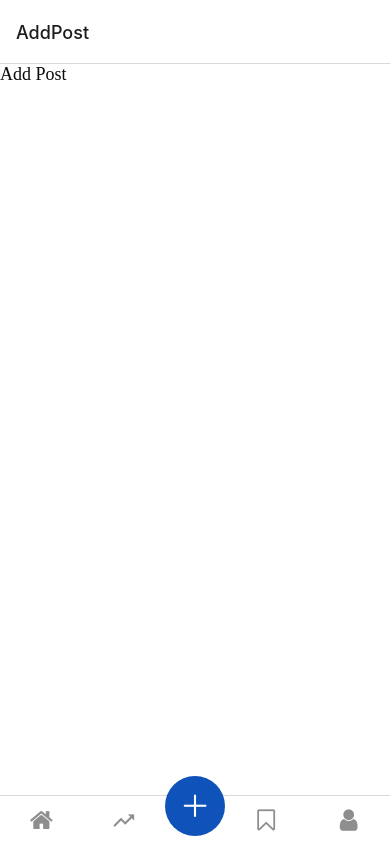
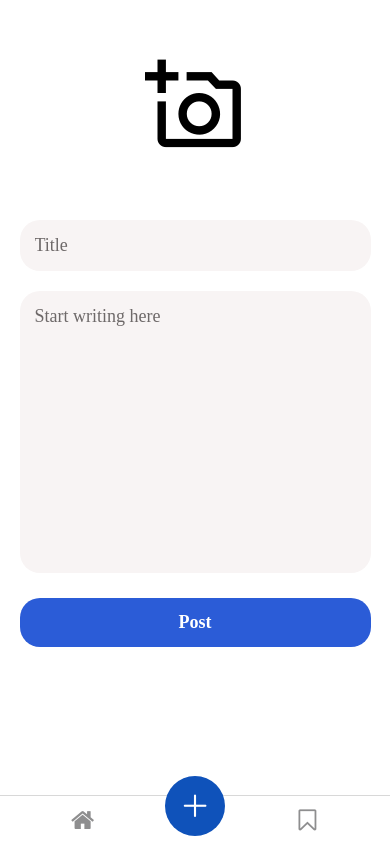
Before and after one commit to try-catch-stack/DigiDiary, a React Native app: screen /AddPost in a window 390 px wide. Built offline with nearby package versions, Linux system fonts and the light colour scheme.

Commit message:
Add AddPost page

```diff
--- a/App.js
+++ b/App.js
@@ -5,6 +5,8 @@ import { NavigationContainer } from '@react-navigation/native';
 import navigationTheme from './app/navigation/navigationTheme';
 import PostsNavigator from './app/navigation/PostsNavigator';
 import AppNavigator from './app/navigation/AppNavigator';
+import AddPost from './app/screens/AddPost';
+import ImagePicker from './app/components/forms/ImagePicker';
 
 export default function App() {
     return (
--- /dev/null
+++ b/app/components/forms/ImagePicker.js
@@ -0,0 +1,107 @@
+import React, { useState } from 'react';
+import { StyleSheet, TouchableOpacity, View, Image, Alert } from 'react-native';
+import * as ImagePicker from 'expo-image-picker';
+import { MaterialCommunityIcons } from '@expo/vector-icons';
+
+import colors from '../../config/colors';
+
+const CustomImagePicker = () => {
+    const [image, setImage] = useState('');
+    const openImagePickerAsync = async () => {
+        let permissionResult =
+            await ImagePicker.requestMediaLibraryPermissionsAsync();
+
+        if (permissionResult.granted === false) {
+            alert('Permission to access camera is required to add image!');
+            return;
+        }
+
+        let pickerResult = await ImagePicker.launchImageLibraryAsync();
+        setImage(pickerResult.uri);
+    };
+    const removeImage = () => {
+        Alert.alert('Delete', 'Are you sure you want to delete this image?', [
+            { text: 'Yes', onPress: () => setImage(null) },
+            { text: 'No' },
+        ]);
+    };
+
+    return (
+        <View>
+            {!image ? (
+                <TouchableOpacity
+                    onPress={openImagePickerAsync}
+                    activeOpacity={0.8}
+                >
+                    <View style={styles.cameraIcon}>
+                        <MaterialCommunityIcons
+                            name="camera-plus-outline"
+                            size={100}
+                        />
+                    </View>
+                </TouchableOpacity>
+            ) : (
+                <>
+                    <TouchableOpacity
+                        onPress={removeImage}
+                        style={styles.close}
+                    >
+                        <MaterialCommunityIcons
+                            name="delete"
+                            color="red"
+                            size={30}
+                        />
+                    </TouchableOpacity>
+                    <View style={styles.imageContainer}>
+                        <Image
+                            source={{ uri: image }}
+                            style={styles.imageStyles}
+                        />
+                    </View>
+                </>
+            )}
+        </View>
+    );
+};
+
+export default CustomImagePicker;
+
+const styles = StyleSheet.create({
+    cameraIcon: {
+        alignItems: 'center',
+        backgroundColor: 'white',
+        borderRadius: 40,
+        elevation: 10,
+        height: 170,
+        justifyContent: 'center',
+        marginVertical: 20,
+        width: 170,
+    },
+    close: {
+        alignItems: 'center',
+        elevation: 10,
+        backgroundColor: 'white',
+        borderRadius: 20,
+        height: 40,
+        justifyContent: 'center',
+        position: 'absolute',
+        right: -10,
+        top: -10,
+        width: 40,
+    },
+    imageContainer: {
+        borderRadius: 20,
+        height: 250,
+        borderWidth: 1,
+        borderColor: colors.light,
+        overflow: 'hidden',
+        marginHorizontal: 10,
+        width: 350,
+    },
+    imageStyles: {
+        borderRadius: 20,
+        height: '100%',
+        width: '100%',
+        resizeMode: 'contain',
+    },
+});
--- a/app/components/forms/SubmitButton.js
+++ b/app/components/forms/SubmitButton.js
@@ -4,13 +4,13 @@ import { TouchableOpacity, StyleSheet } from 'react-native';
 
 import Text from '../CustomText';
 
-function SubmitButton({ title }) {
+function SubmitButton({ title, style }) {
     const { handleSubmit } = useFormikContext();
 
     return (
         <TouchableOpacity
             onPress={handleSubmit}
-            style={[styles.button, styles.signInButton]}
+            style={[styles.button, styles.signInButton, style]}
         >
             <Text
                 style={{
--- a/app/navigation/AppNavigator.js
+++ b/app/navigation/AppNavigator.js
@@ -10,6 +10,8 @@ import {
 import routes from './routes';
 import PostsNavigator from './PostsNavigator';
 import AddPostButton from '../components/AddPostButton';
+import AddPost from '../screens/AddPost';
+import colors from '../config/colors';
 
 const Tab = createBottomTabNavigator();
 
@@ -21,9 +23,6 @@ const Bookmarks = () => {
 };
 const Profile = () => {
     return <Text>Profile</Text>;
-};
-const AddPost = () => {
-    return <Text>Add Post</Text>;
 };
 
 const AppNavigator = () => {
@@ -39,7 +38,7 @@ const AppNavigator = () => {
                     ),
                 }}
             />
-            <Tab.Screen
+            {/* <Tab.Screen
                 name="Trending"
                 component={Trending}
                 options={{
@@ -51,11 +50,12 @@ const AppNavigator = () => {
                         />
                     ),
                 }}
-            />
+            /> */}
             <Tab.Screen
                 name="AddPost"
                 component={AddPost}
                 options={({ navigation }) => ({
+                    headerShown: false,
                     tabBarButton: () => (
                         <AddPostButton
                             onPress={() => navigation.navigate(routes.ADD_POST)}
@@ -64,6 +64,7 @@ const AppNavigator = () => {
                     tabBarIcon: ({ color, size }) => (
                         <AntDesign name="plus" color={color} size={size} />
                     ),
+                    title: 'Add Post',
                 })}
             />
             <Tab.Screen
@@ -79,7 +80,7 @@ const AppNavigator = () => {
                     ),
                 }}
             />
-            <Tab.Screen
+            {/* <Tab.Screen
                 name="Profile"
                 component={Profile}
                 options={{
@@ -87,7 +88,7 @@ const AppNavigator = () => {
                         <FontAwesome name="user" color={color} size={size} />
                     ),
                 }}
-            />
+            /> */}
         </Tab.Navigator>
     );
 };
--- a/app/screens/AddPost.js
+++ b/app/screens/AddPost.js
@@ -1,14 +1,56 @@
 import React from 'react';
-import { StyleSheet, Text, View } from 'react-native';
+import { KeyboardAvoidingView, ScrollView, StyleSheet } from 'react-native';
+import * as Yup from 'yup';
+import Constants from 'expo-constants';
+
+import ImagePicker from '../components/forms/ImagePicker';
+import Text from '../components/CustomText';
+import { Form, FormField, SubmitButton } from '../components/forms';
+
+const validationSchema = Yup.object().shape({
+    title: Yup.string().required().min(4).label('Title'),
+    post: Yup.string().required().label('Post'),
+});
 
 const AddPost = () => {
     return (
-        <View>
-            <Text></Text>
-        </View>
+        <ScrollView contentContainerStyle={styles.addPostContainer}>
+            <ImagePicker />
+
+            <Form
+                initialValues={{ title: '', post: '' }}
+                onSubmit={(values) => console.log(values)}
+                validationSchema={validationSchema}
+            >
+                <FormField
+                    autoCapitalize="none"
+                    autoCorrect={false}
+                    name="title"
+                    placeholder="Title"
+                    width={'90%'}
+                />
+                <FormField
+                    autoCapitalize="none"
+                    autoCorrect={false}
+                    name="post"
+                    numberOfLines={12}
+                    multiline
+                    textAlignVertical="top"
+                    placeholder="Start writing here"
+                    width={'90%'}
+                    customError="Custom error message"
+                />
+                <SubmitButton title="Post" style={{ width: '90%' }} />
+            </Form>
+        </ScrollView>
     );
 };
 
 export default AddPost;
 
-const styles = StyleSheet.create({});
+const styles = StyleSheet.create({
+    addPostContainer: {
+        alignItems: 'center',
+        paddingVertical: Constants.statusBarHeight,
+    },
+});
--- a/app/screens/SignUp.js
+++ b/app/screens/SignUp.js
@@ -65,7 +65,6 @@ const SignUp = ({ navigation }) => {
                                 style={{ marginRight: 10 }}
                             />
                         }
-                        // keyboardType="email-address"
                         name="username"
                         placeholder="Username"
                         textContentType="username"
--- a/package.json
+++ b/package.json
@@ -19,6 +19,7 @@
     "expo-blur": "~11.0.0",
     "expo-clipboard": "~2.1.0",
     "expo-constants": "~13.0.0",
+    "expo-image-picker": "~12.0.1",
     "expo-permissions": "~13.1.0",
     "expo-status-bar": "~1.2.0",
     "formik": "^2.2.9",
```
Also changed, not shown: 1 other file (tests, documents, lock files or other folders).
